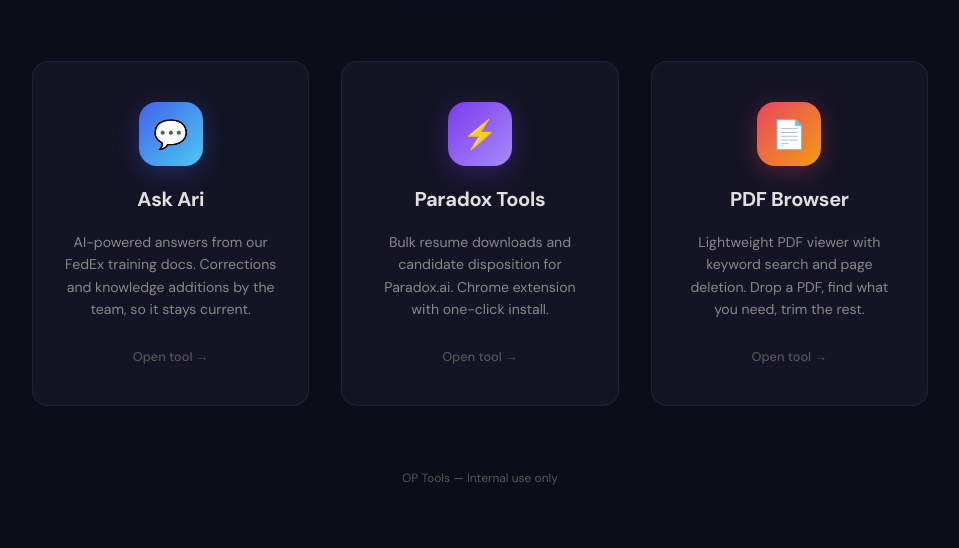
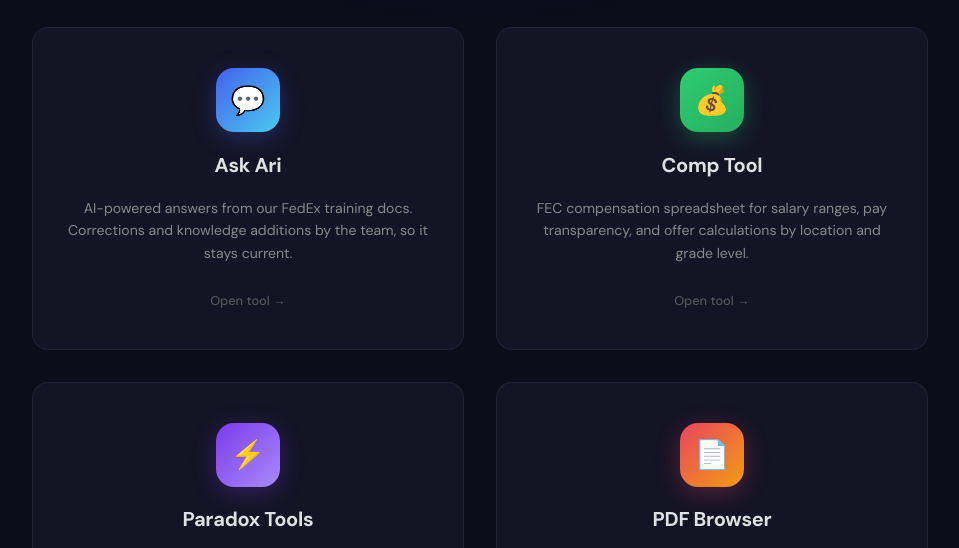
Before and after one commit to jpboyer84/op-tools, a plain HTML site: page index.html in a window 1280 px wide. Shown: the part 232-780 px from the top of the page, without its empty margins (160-1119 px from the left). Drawn offline with Linux system fonts and the light colour scheme.

Commit message:
Add Comp Tool, switch to 2x2 grid

```diff
--- a/index.html
+++ b/index.html
@@ -112,7 +112,7 @@ body::after {
 /* ── GRID ── */
 .grid {
   display: grid;
-  grid-template-columns: repeat(3, 1fr);
+  grid-template-columns: repeat(2, 1fr);
   gap: 2rem;
 }
 
@@ -181,6 +181,11 @@ body::after {
 .card-icon.pdf {
   background: linear-gradient(135deg, #e94560, #f39c12);
   box-shadow: 0 6px 24px rgba(233,69,96,0.3);
+}
+
+.card-icon.comp {
+  background: linear-gradient(135deg, #2ecc71, #27ae60);
+  box-shadow: 0 6px 24px rgba(46,204,113,0.3);
 }
 
 .card h2 {
@@ -256,6 +261,14 @@ body::after {
       <span class="card-arrow">Open tool →</span>
     </a>
 
+    <!-- COMP TOOL -->
+    <a class="card" href="https://docs.google.com/spreadsheets/d/1BdP7k0Kx1W2O_N4D5TTHO4LkNnDs8ujg-dJsTx6_EPA/edit?gid=1839724813#gid=1839724813" target="_blank">
+      <div class="card-icon comp">💰</div>
+      <h2>Comp Tool</h2>
+      <p>FEC compensation spreadsheet for salary ranges, pay transparency, and offer calculations by location and grade level.</p>
+      <span class="card-arrow">Open tool →</span>
+    </a>
+
     <!-- PARADOX TOOLS -->
     <a class="card" href="https://jpboyer84.github.io/Paradox-Tools/" target="_blank">
       <div class="card-icon paradox">⚡</div>
```
